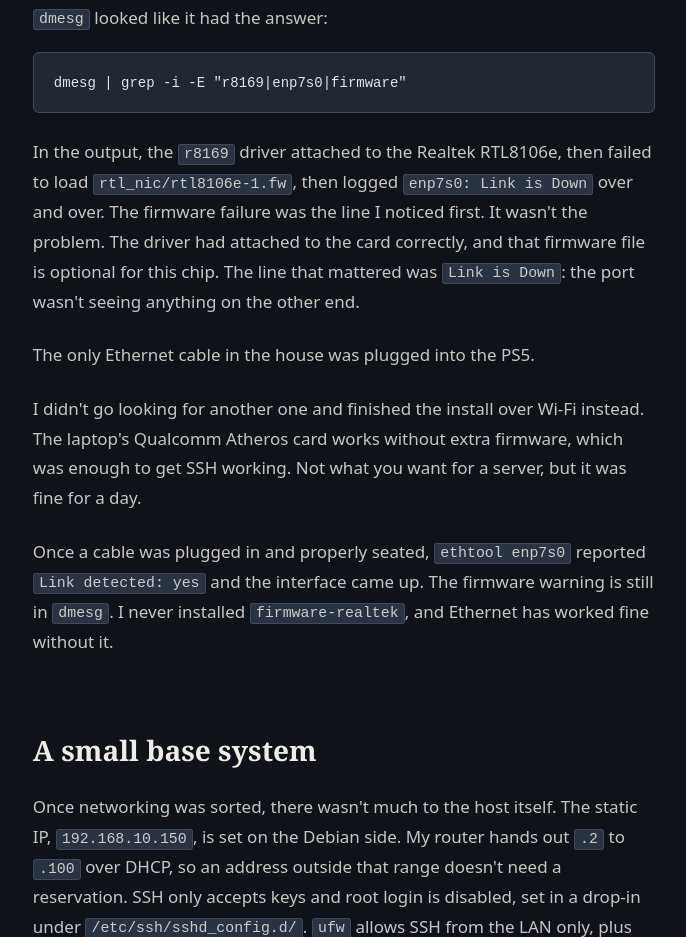
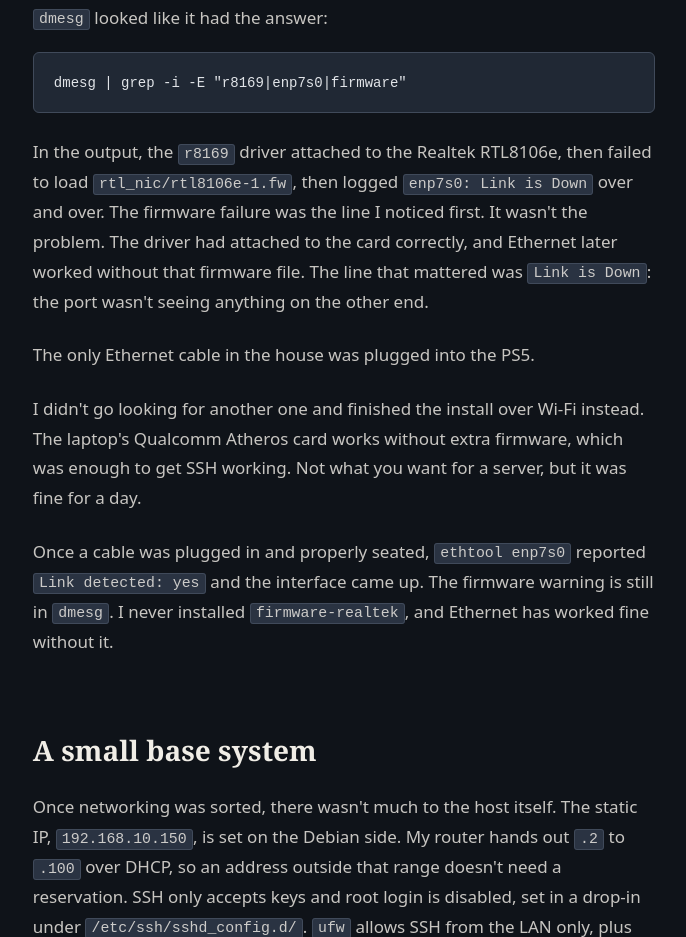
Before and after one commit to mehboobali98/mehboob.dev, an Astro site: page /blog/it-was-the-cable in a window 1280 px wide. Shown: the part 1824-2761 px from the top of the page, without its empty margins (296-982 px from the left). Built offline with nearby package versions, Linux system fonts and the light colour scheme; Astro itself is replaced by a stand-in of ours; code samples lack their colours.

Commit message:
Correct the firmware claim and drop the broken chart from the cable post
The post said the rtl8106e firmware file is optional for that chip, which
is more than I can back up. What I observed is that Ethernet worked
without it, so the sentence now says that.

The Power sources card in the energy dashboard screenshot had a y-axis
running to 5,000,000 kW, a unit problem in Home Assistant rather than
anything real. The screenshot is cropped to the Energy distribution and
Totals cards, which still show solar, grid import and export, and home
usage. Same filename, so the post's image reference is unchanged.

````diff
--- a/src/content/blog/it-was-the-cable.mdx
+++ b/src/content/blog/it-was-the-cable.mdx
@@ -41,7 +41,7 @@ I'd set the wired interface up in the installer with a static address, and it ne
 dmesg | grep -i -E "r8169|enp7s0|firmware"
 ```
 
-In the output, the `r8169` driver attached to the Realtek RTL8106e, then failed to load `rtl_nic/rtl8106e-1.fw`, then logged `enp7s0: Link is Down` over and over. The firmware failure was the line I noticed first. It wasn't the problem. The driver had attached to the card correctly, and that firmware file is optional for this chip. The line that mattered was `Link is Down`: the port wasn't seeing anything on the other end.
+In the output, the `r8169` driver attached to the Realtek RTL8106e, then failed to load `rtl_nic/rtl8106e-1.fw`, then logged `enp7s0: Link is Down` over and over. The firmware failure was the line I noticed first. It wasn't the problem. The driver had attached to the card correctly, and Ethernet later worked without that firmware file. The line that mattered was `Link is Down`: the port wasn't seeing anything on the other end.
 
 The only Ethernet cable in the house was plugged into the PS5.
 
````
Also changed, not shown: public/it-was-the-cable-energy-dashboard.png.
